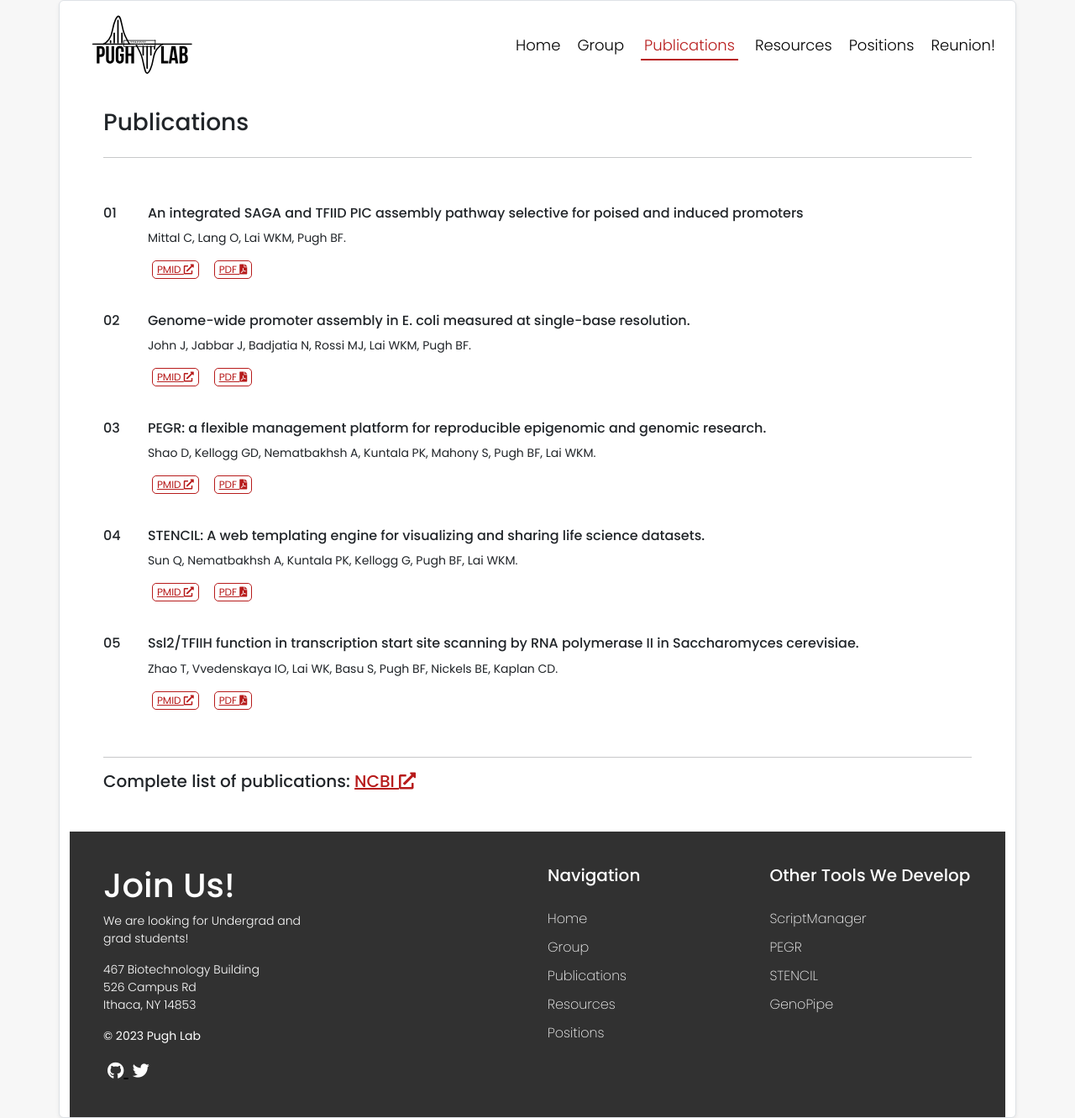
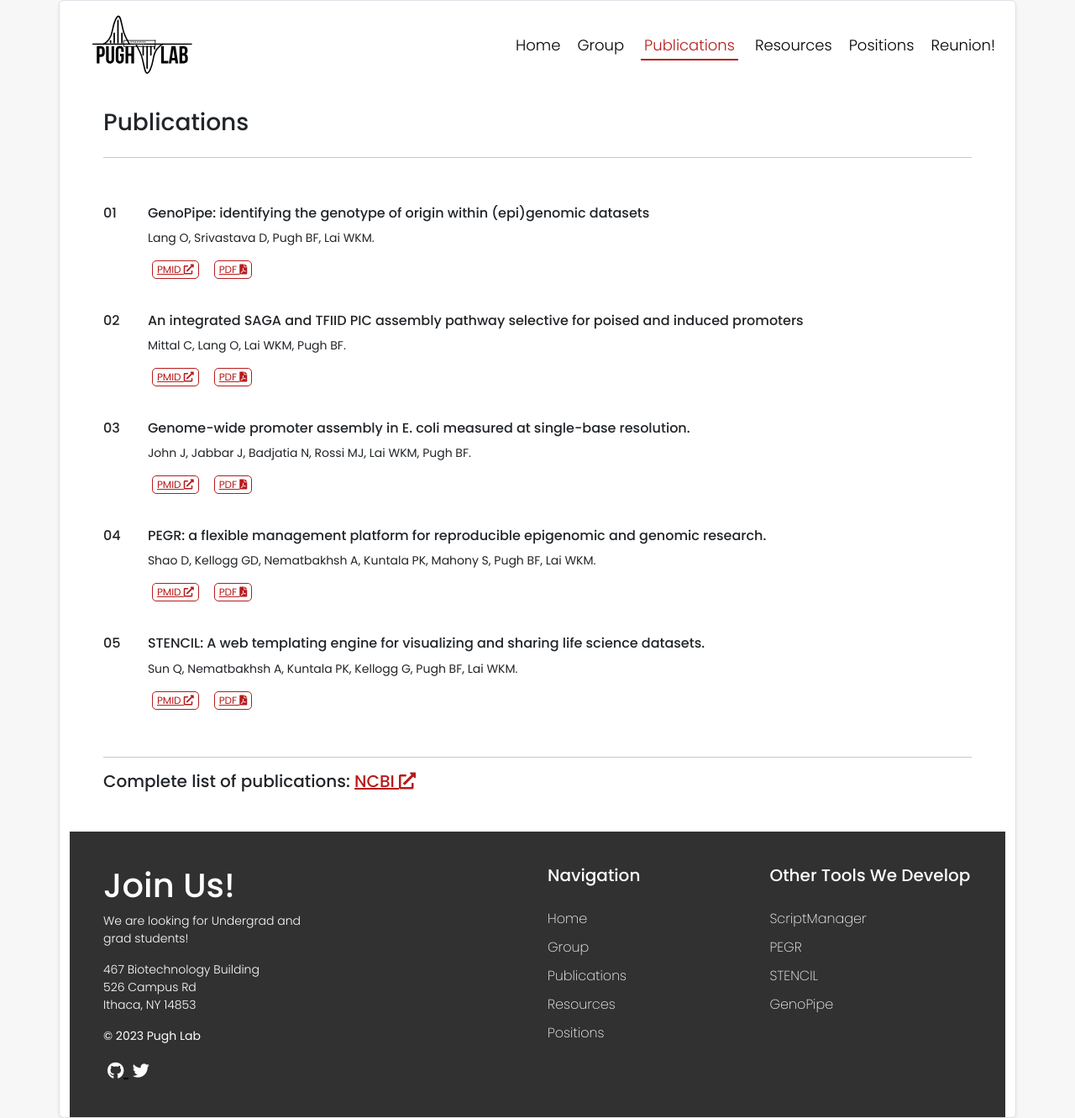
Before and after one commit to CEGRcode/cegrcode.github.io, a Jekyll site: the page built from publications.html, in a window 1280 px wide. Shown: the whole page at 84% size. Built offline with Jekyll 4.4.1, drawn with Linux system fonts in a browser that asks for light colours; nearby versions of some CDN libraries.

Commit message:
update publications with GenoPipe (NAR)

```diff
--- a/publications.html
+++ b/publications.html
@@ -19,10 +19,40 @@ Update the copied entry:
   <h3>Publications</h3>
   <hr />
 
+  <!--Lang et al (2023)-->
+  <div class="row publication">
+    <div class="col-md-1 number">
+      <h6>01</h6> <!--Update-->
+    </div>
+    <div class="col-md-11">
+      <h6>
+        GenoPipe: identifying the genotype of origin within (epi)genomic datasets
+      </h6>
+      <small>
+        Lang O, Srivastava D, Pugh BF, Lai WKM.
+      </small>
+      <div class="d-flex">
+        <a
+          class="publinks"
+          href="https://pubmed.ncbi.nlm.nih.gov/37933851/"
+          title="linkout to PubMed"
+          > PMID <i class="fas fa-external-link-alt"></i>
+        </a>
+        &nbsp; &nbsp;
+        <a
+          class="publinks"
+          href="https://doi.org/10.1093/nar/gkad950"
+          title="linkout to full text"
+          > PDF <i class="fas fa-file-pdf"></i>
+        </a>
+      </div>
+    </div>
+  </div>
+
   <!--Mittal et al (2022)-->
   <div class="row publication">
     <div class="col-md-1 number">
-      <h6>01</h6> <!--Update-->
+      <h6>02</h6> <!--Update-->
     </div>
     <div class="col-md-11">
       <h6>
@@ -145,38 +175,6 @@ Update the copied entry:
     </div>
   </div>
 
-  <!--Zhao et al (2021)-->
-  <div class="row publication">
-    <div class="col-md-1 number">
-      <h6>05</h6> <!--Update-->
-    </div>
-    <div class="col-md-11">
-      <h6>
-        Ssl2/TFIIH function in transcription start site scanning by RNA
-        polymerase II in Saccharomyces cerevisiae.
-      </h6>
-      <small>
-        Zhao T, Vvedenskaya IO, Lai WK, Basu S, Pugh BF, Nickels BE, Kaplan
-        CD.
-      </small>
-      <div class="d-flex">
-        <a
-          class="publinks"
-          href="https://pubmed.ncbi.nlm.nih.gov/34652274/"
-          title="linkout to PubMed"
-          > PMID <i class="fas fa-external-link-alt"></i>
-        </a>
-        &nbsp; &nbsp;
-        <a
-          class="publinks"
-          href="https://elifesciences.org/articles/71013"
-          title="linkout to full text"
-          > PDF <i class="fas fa-file-pdf"></i>
-        </a>
-      </div>
-    </div>
-  </div>
-
 </div>
 
 <!--NCBI Link Section-->
```
Also changed, not shown: other parts of publications.html (+3 -3 lines).
